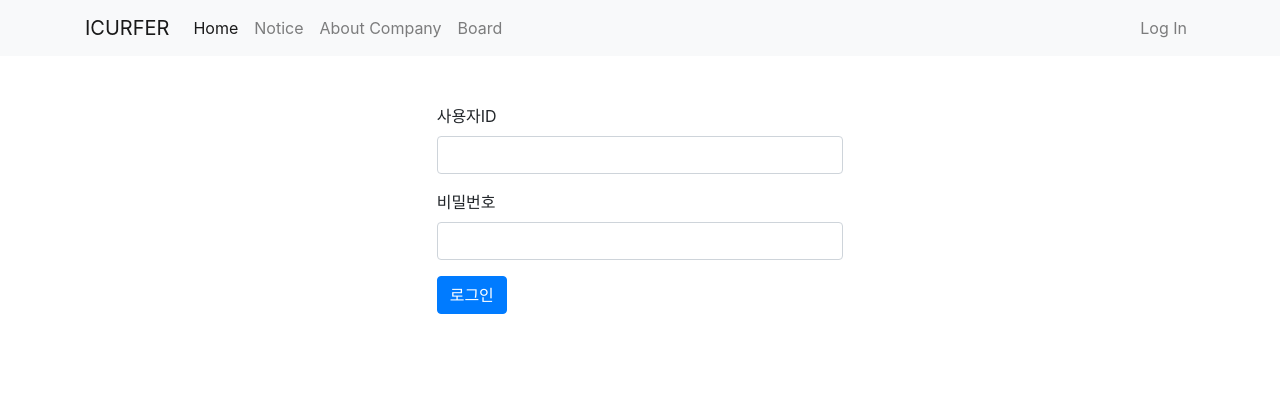
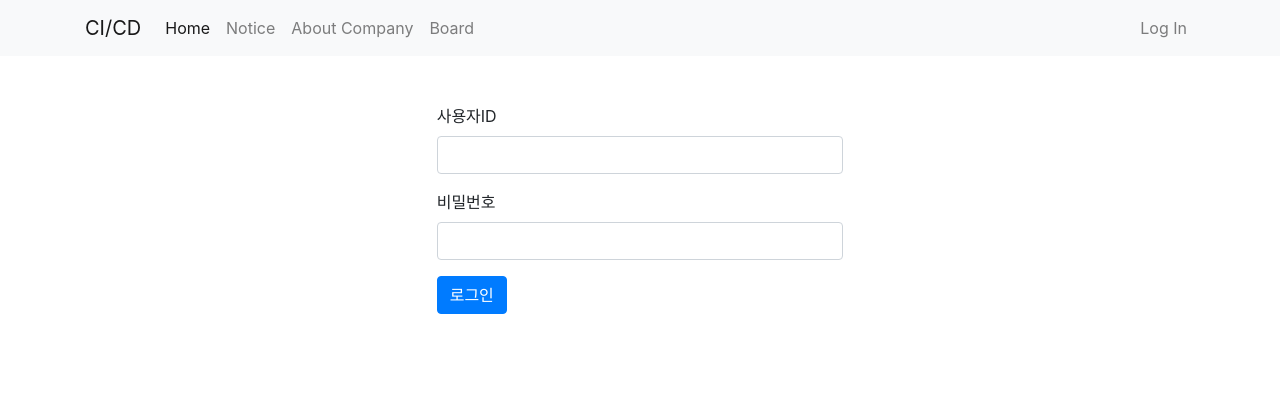
Before and after one commit to Seong-dong/team_prj_django, a Django app: page /common/login/ in a window 1280 px wide. Shown: the top 420 px of the page. Run offline with Django 4.2, Linux system fonts and the light colour scheme; some libraries are stand-ins or nearby versions.

Commit message:
cicd test

```diff
--- a/blog/templates/blog/navbar.html
+++ b/blog/templates/blog/navbar.html
@@ -1,7 +1,7 @@
 {% load socialaccount %}
 <nav class="navbar navbar-expand-lg navbar-light bg-light">
     <div class="container">
-        <a class="navbar-brand" href="/">ICURFER</a>
+        <a class="navbar-brand" href="/">CI/CD</a>
         <button class="navbar-toggler" type="button" data-toggle="collapse" data-target="#navbarSupportedContent"
                 aria-controls="navbarSupportedContent" aria-expanded="false" aria-label="Toggle navigation">
             <span class="navbar-toggler-icon"></span>
```
